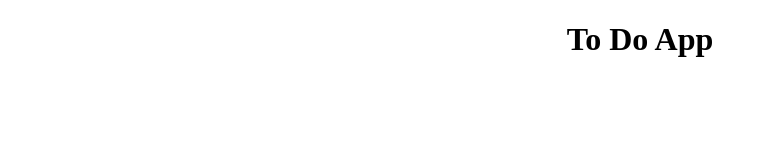
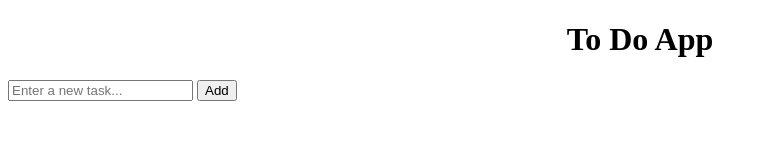
Before and after one commit to JonnyDdesign/js-todo-practice, a plain HTML site: page index.html in a window 1280 px wide. Shown: the whole page, without its empty margins (0-767 px from the left). Drawn offline with Linux system fonts and the light colour scheme.

Commit message:
setup a container to hold the to do app

```diff
--- a/index.html
+++ b/index.html
@@ -9,7 +9,14 @@
 </head>
 
 <body>
-    <h1>To Do App</h1>
+    <div class="container">
+        <h1>To Do App</h1>
+        <div class="input-group">
+            <input type="text" id="task-input" placeholder="Enter a new task..." />
+            <button id="add-task">Add</button>
+        </div>
+        <ul id="task-list"></ul>
+    </div>
 
     <script src="script.js" defer></script>
 </body>
```
